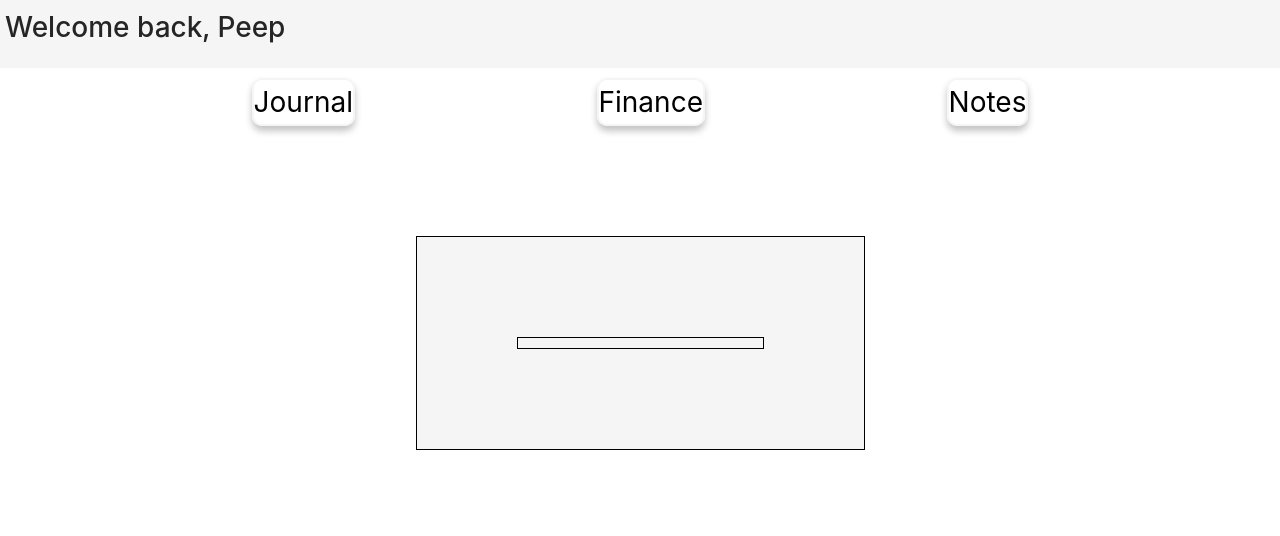
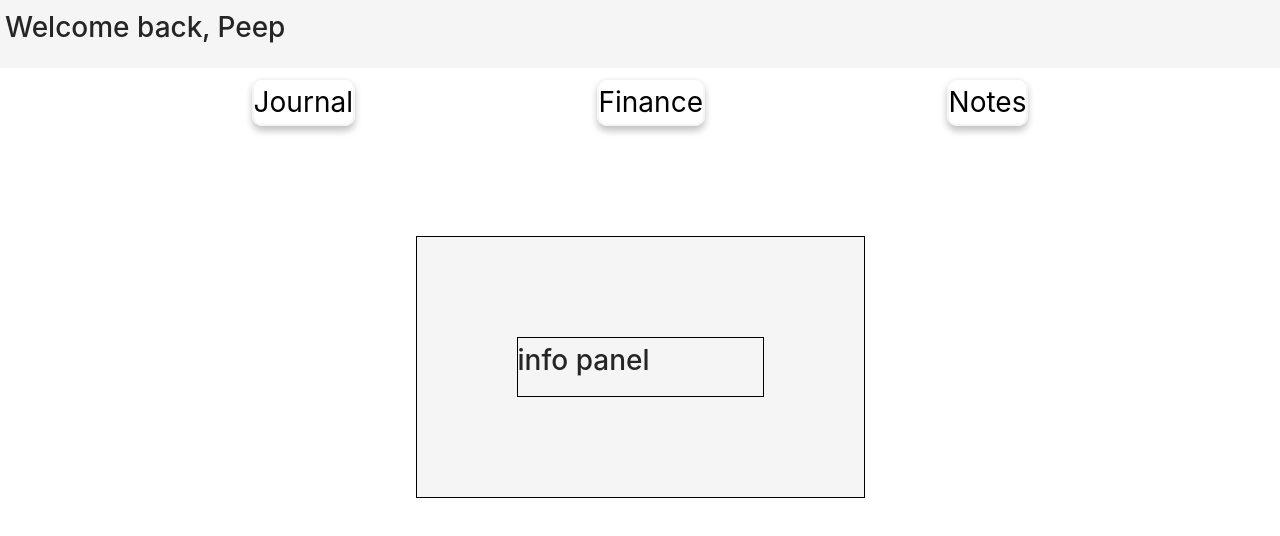
Before and after one commit to arn-foto/encrypt-me, a React (Create React App) app in the folder encrypt-me/: page /finance in a window 1280 px wide. Shown: the top 536 px of the page. Built offline with nearby package versions, Linux system fonts and the light colour scheme.

Commit message:
+ Create infoPanel componenet

```diff
--- a/encrypt-me/src/Components/FinanceWidget/index.js
+++ b/encrypt-me/src/Components/FinanceWidget/index.js
@@ -1,4 +1,5 @@
 import React from "react";
+import InfoPanel from "./InfoPanel";
 import {
 	FinanceContainer,
 	FinancePanels,
@@ -11,7 +12,9 @@ function FinanceWidget() {
 		<div>
 			<FinanceContainer>
 				<FinancePanels>
-					<FinancePanelInfo></FinancePanelInfo>
+					<FinancePanelInfo>
+						<InfoPanel />
+					</FinancePanelInfo>
 					<FinancePanelPoistion></FinancePanelPoistion>
 				</FinancePanels>
 			</FinanceContainer>
```
